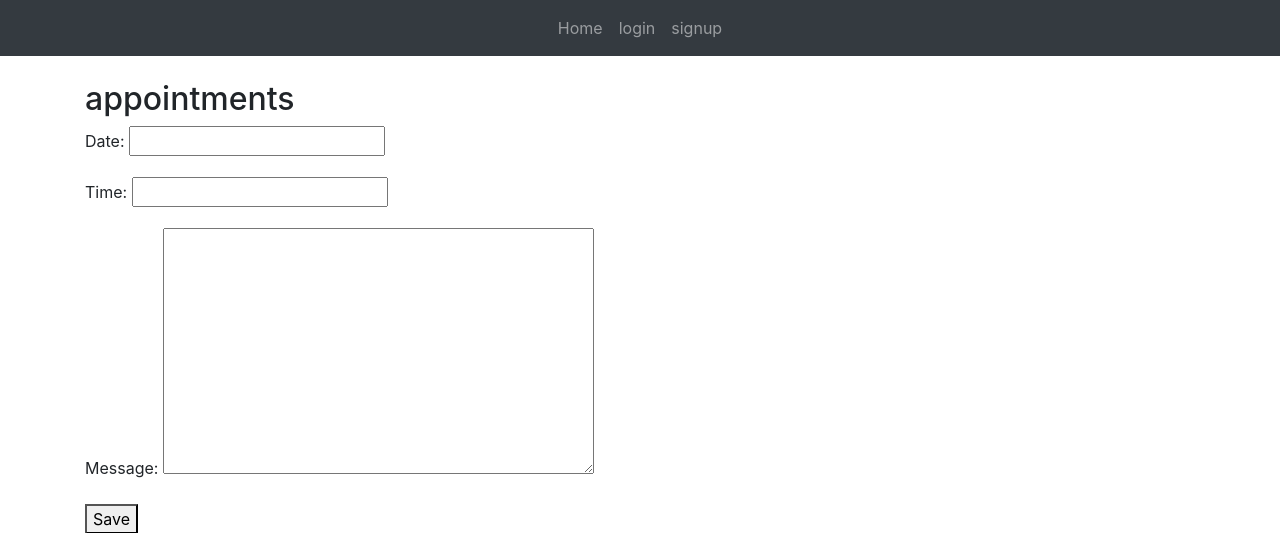
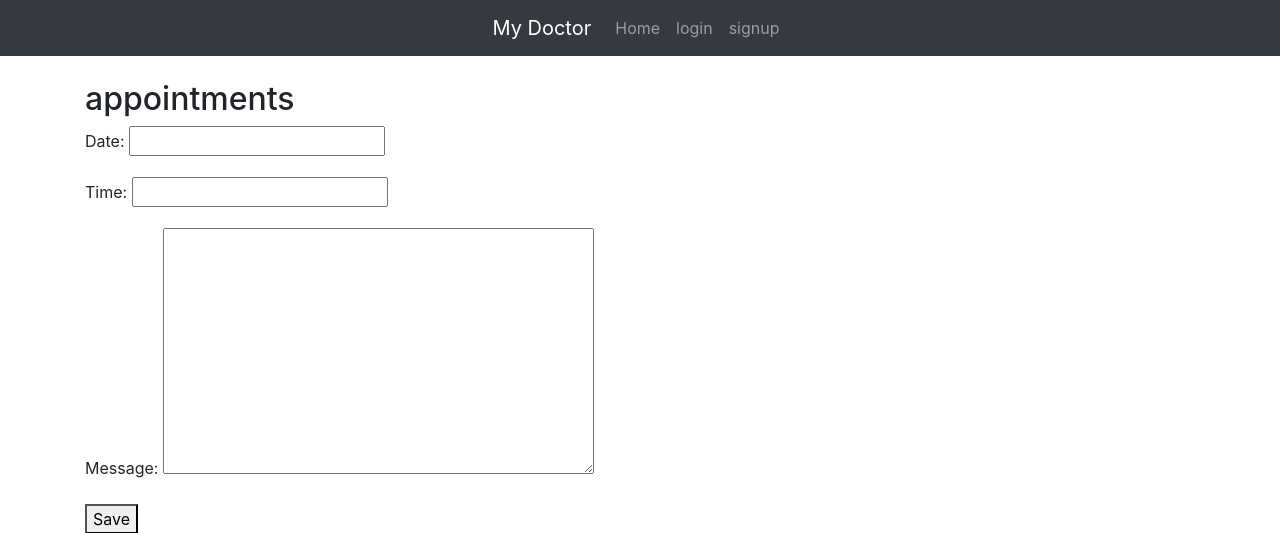
Before and after one commit to ranapiyush1986/doc_patients, a Django app: page /doctors/appointments/create/1 in a window 1280 px wide. Shown: the top 533 px of the page. Run offline with Django 3.2, Linux system fonts and the light colour scheme; some libraries are stand-ins or nearby versions.

Commit message:
add header

```diff
--- a/templates/app_base.html
+++ b/templates/app_base.html
@@ -13,7 +13,7 @@
 
 
         <nav class="navbar navbar-expand-sm bg-dark navbar-dark justify-content-center">
-
+ <a class="navbar-brand" href="#">My Doctor</a>
         {% if user.is_authenticated %}
         <ul class="navbar-nav ">
             <li class="nav-item">
```
Also changed, not shown: 1 other file.
